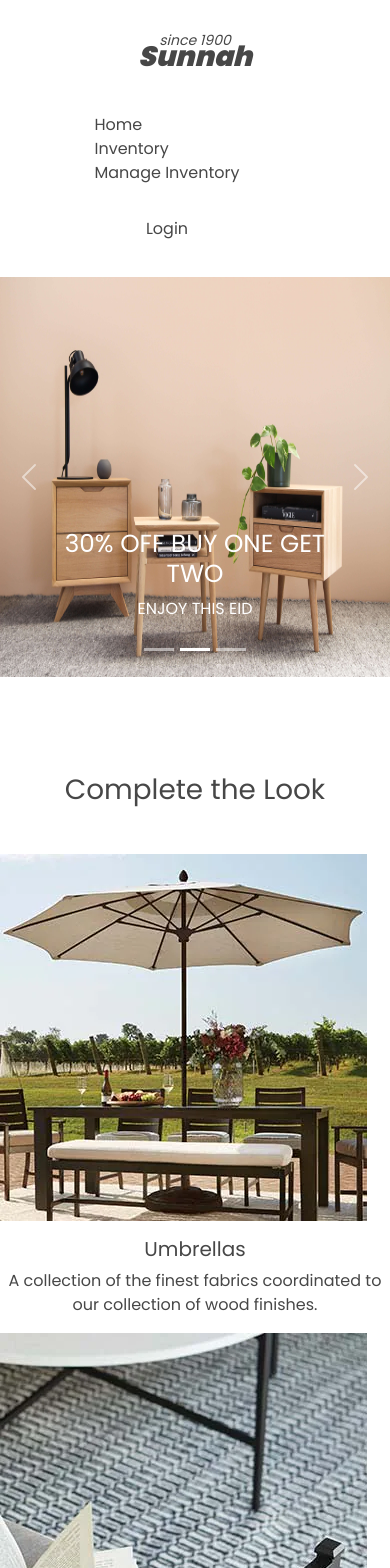
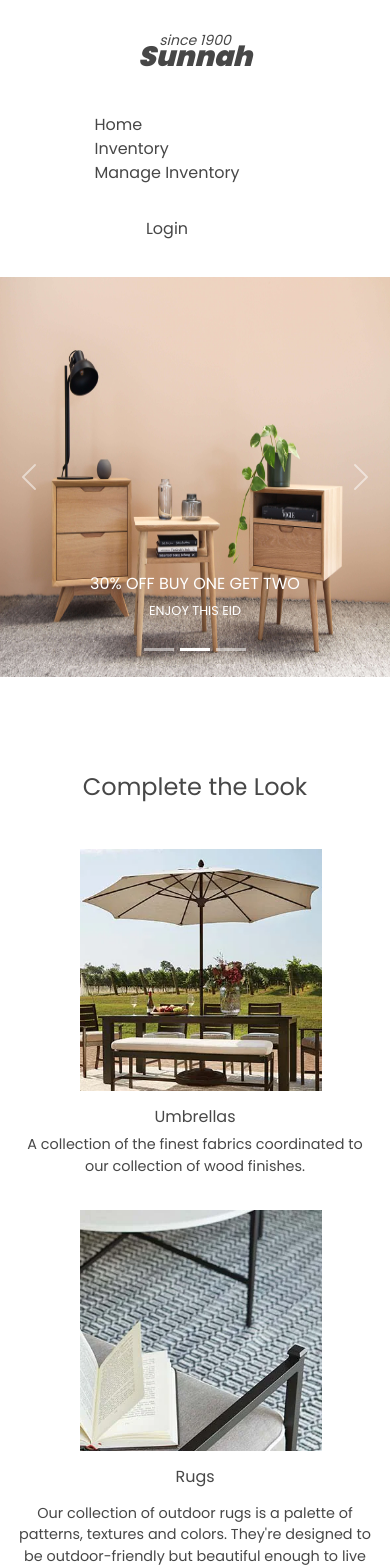
Before and after one commit to borhansahed/sunnah-furniture-warehouse, a React (Create React App) app: page / in a window 390 px wide. Shown: the top 1568 px of the page. Built offline with nearby package versions, Linux system fonts and the light colour scheme; no server answers; the HTML template or start-up script is replaced by a standard one.

Commit message:
home section responsive done

```diff
--- a/src/components/Banner/Banner.css
+++ b/src/components/Banner/Banner.css
@@ -20,4 +20,11 @@
         height: 400px;
 
     }
+    .caption-subtitle{
+        font-size: 0.8rem;
+    }
+    .caption-title{
+
+        font-size: 1rem;
+    }
  }
--- a/src/components/Banner/Banner.js
+++ b/src/components/Banner/Banner.js
@@ -19,8 +19,8 @@ const Banner = () => {
     />
     <Carousel.Caption>
       {/* <h1 className='fst-italic fw-bold banner-title fs-xl'>Bassett</h1> */}
-      <h2>20% OFF FOR YOUR FAMILY</h2>
-      <p>ENJOY THIS EID</p>
+      <h2 className='caption-title'>20% OFF FOR YOUR FAMILY</h2>
+      <p className='caption-subtitle'>ENJOY THIS EID</p>
     </Carousel.Caption>
   </Carousel.Item>
   <Carousel.Item>
@@ -31,8 +31,8 @@ const Banner = () => {
     />
 
     <Carousel.Caption>
-    <h2>30% OFF BUY ONE GET TWO</h2>
-      <p>ENJOY THIS EID</p>
+    <h2 className='caption-title'>30% OFF BUY ONE GET TWO</h2>
+      <p className='caption-subtitle'>ENJOY THIS EID</p>
     </Carousel.Caption>
   </Carousel.Item>
   <Carousel.Item>
@@ -43,8 +43,8 @@ const Banner = () => {
     />
 
     <Carousel.Caption>
-    <h2>60% OFF HURRY UP</h2>
-      <p>ENJOY THIS EID</p>
+    <h2 className='caption-title'>60% OFF HURRY UP</h2>
+      <p className='caption-subtitle'>ENJOY THIS EID</p>
     </Carousel.Caption>
   </Carousel.Item>
 </Carousel>
--- a/src/components/EidSpeicial/EidSpeicial.css
+++ b/src/components/EidSpeicial/EidSpeicial.css
@@ -32,9 +32,35 @@
 
     .card-container{
       flex-direction: column;
+      gap:  1rem 0px;
+     align-items: center;
+
+
+
 
 
 
 
     }
+    .look-photos{
+         margin-left: 5rem;
+    }
+    .card-container img{
+         width: 62%;
+
+     }
+     .card-container p{
+        font-size: 0.9rem;
+
+
+
+    }
+    .card-container h5{
+      font-size: 1rem;
+
+
+    }
+    .second-part-title{
+        font-size: 1.5rem;
+    }
  }
--- a/src/components/EidSpeicial/EidSpeicial.js
+++ b/src/components/EidSpeicial/EidSpeicial.js
@@ -10,17 +10,17 @@ const EidSpeicial = () => {
             <h1 className='text-center  second-part-title'>Complete the Look </h1>
             <div className='card-container  '>
                 <div>
-                    <img src={logo} alt="" />
+                    <img className='look-photos' src={logo} alt="" />
                   <h5 className='text-center mt-3'>Umbrellas</h5>
                   <p className='text-center'>A collection of the finest fabrics coordinated to <br /> our collection of wood finishes.</p>
                 </div>
                 <div>
-                    <img src={logo1} alt="" />
+                    <img className='look-photos' src={logo1} alt="" />
                   <h5 className='text-center mt-3'>Rugs</h5>
                   <p className='text-center mt-3'>Our collection of outdoor rugs is a palette of <br /> patterns, textures and colors. They're designed to <br /> be outdoor-friendly but beautiful enough to live <br /> inside.</p>
                 </div>
                 <div>
-                    <img src={logo2} alt="" />
+                    <img className='look-photos' src={logo2} alt="" />
                   <h5 className='text-center mt-3'>Accents</h5>
                   <p className='text-center mt-3'>Give your outdoor space a designer touch with <br /> accent pillows in attractive patterns and colors, all <br /> selected to marry perfectly with our outdoor <br /> fabrics.</p>
                 </div>
--- a/src/components/InventoryItems/InventoryItems.css
+++ b/src/components/InventoryItems/InventoryItems.css
@@ -21,6 +21,10 @@
         max-width: 370px;
 
 
+
+    }
+    .products-title{
+       font-size: 1.2rem;
     }
 
 
--- a/src/components/Items/Items.css
+++ b/src/components/Items/Items.css
@@ -25,7 +25,7 @@
         position: absolute;
        top: 40%;
        left: 26%;
-       font-size: 10px;
+
 
 
 
--- a/src/components/SecondBanner/SecondBanner.css
+++ b/src/components/SecondBanner/SecondBanner.css
@@ -30,16 +30,19 @@
          left: 3%;
     }
     .second-banner-title h3{
-       font-size: 0.9rem;
+       font-size: 0.8rem;
 
     }
     .second-banner-title h4{
-       font-size: 0.8rem;
+       font-size: 0.7rem;
 
     }
-    .second-banner-title a,button{
-       font-size: 0.8rem;
+    /* .second-banner-title {
+       font-size: 0.6rem;
 
+    } */
+    .banner-btn{
+        font-size: 0.1rem;
     }
 
 
--- a/src/components/SecondBanner/SecondBanner.js
+++ b/src/components/SecondBanner/SecondBanner.js
@@ -2,6 +2,7 @@ import React from 'react';
 import './SecondBanner.css'
 import logo from '../../Images/photo4.webp'
 import { Link } from 'react-router-dom';
+import { Button } from 'react-bootstrap';
 const SecondBanner = () => {
     return (
         <div className='second-banner'>
@@ -11,7 +12,8 @@ const SecondBanner = () => {
 <div className='second-banner-title'>
      <h3> Make the most of your time.</h3>
             <h4>Book a virtual design appointment or a<br />private in-store meeting today.Either way, <br />you'll get personal attention,expert design <br />assistance,and someone to help you get <br />  started with that project.</h4>
-            <button className='btn btn-outline-light fs-5 text-dark ' ><Link to={'/inventory'} className='fst-italic'>Book Now</Link> </button>
+
+            <Button variant='banner-btn btn btn-outline-light  text-dark '>  <Link to={'/inventory'} className='fst-italic '>Book Now</Link> </Button>
 
 </div>
 
```
Also changed, not shown: 1 other file (tests, documents, lock files or other folders).
